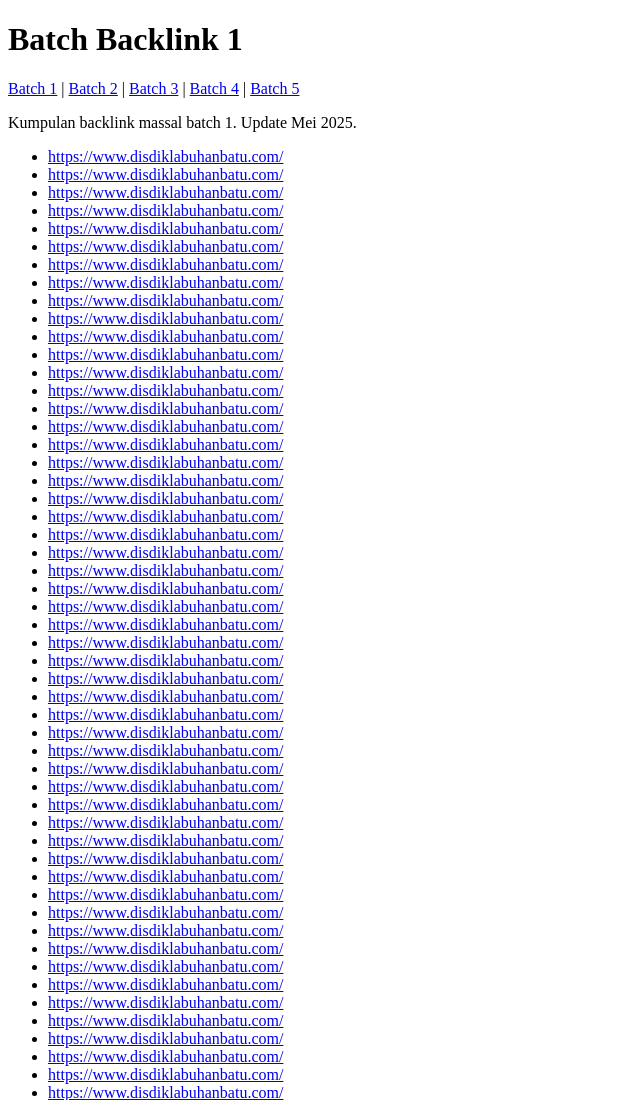
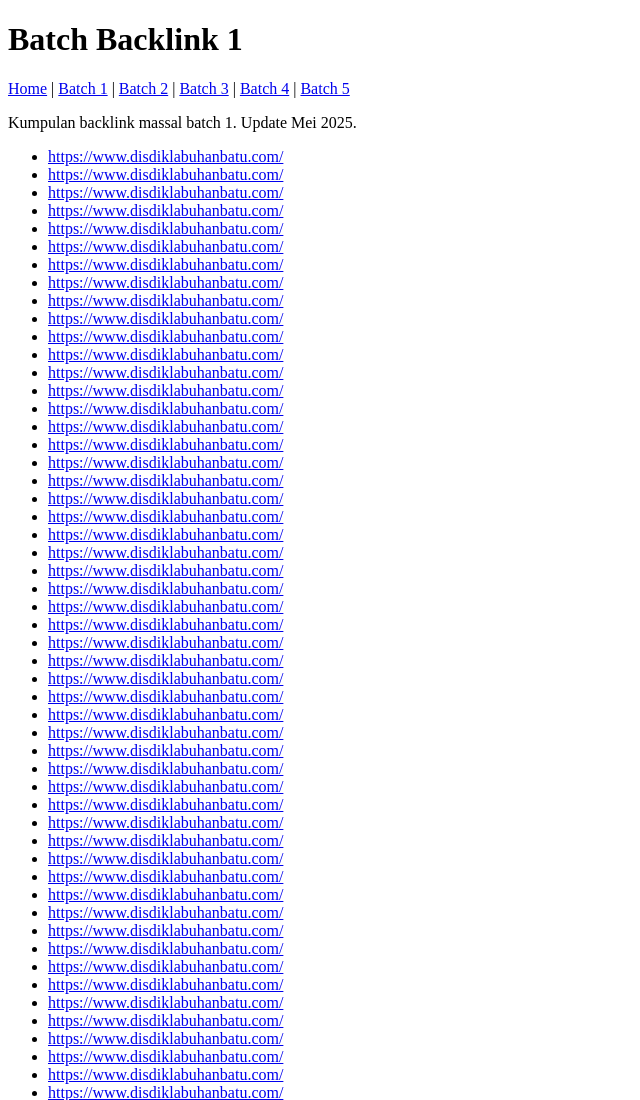
Before and after one commit to saekhu/mass-backlink-batch, a plain HTML site: page batch1.html in a window 1280 px wide. Shown: the top 1100 px of the page, without its empty margins (0-640 px from the left). Drawn offline with Linux system fonts and the light colour scheme.

Commit message:
Add files via upload

```diff
--- a/batch1.html
+++ b/batch1.html
@@ -8,6 +8,7 @@
 <body>
     <h1>Batch Backlink 1</h1>
     <nav>
+        <a href="/">Home</a> |
         <a href="batch1.html">Batch 1</a> |
         <a href="batch2.html">Batch 2</a> |
         <a href="batch3.html">Batch 3</a> |
```
Also changed, not shown: batch2.html (+1 -0 lines), batch3.html (+1 -0 lines), batch4.html (+1 -0 lines), batch5.html (+1 -0 lines).
